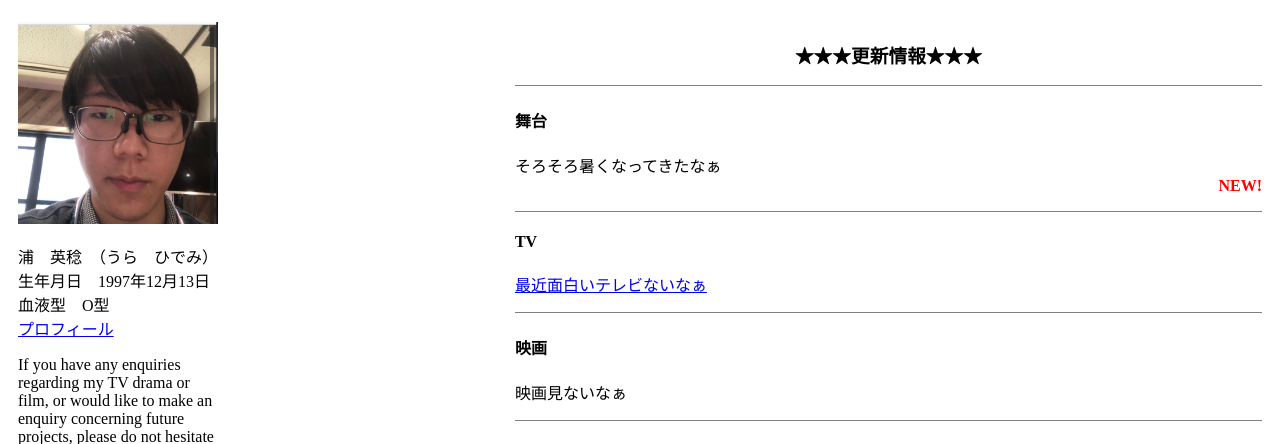
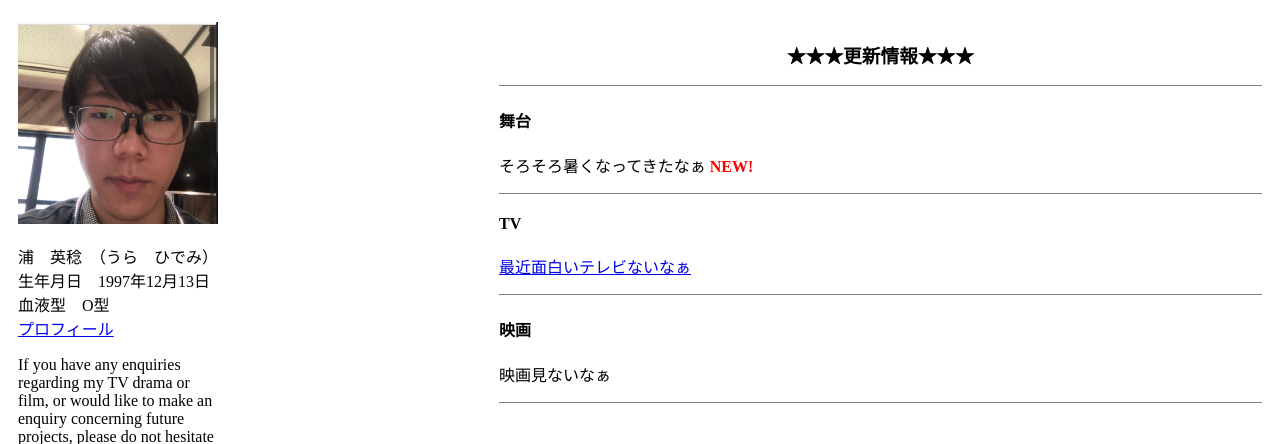
Before and after one commit to umptan/docker_practice, a PHP site: page / in a window 1280 px wide. Shown: the part 77-521 px from the top of the page. Run offline with PHP 8.4, Linux system fonts and the light colour scheme.

Commit message:
newを修正した

```diff
--- a/html/index.php
+++ b/html/index.php
@@ -46,8 +46,9 @@
                 <h3>★★★更新情報★★★</h3>
                 <article>
                     <h4>舞台</h4>
-                    <div>そろそろ暑くなってきたなぁ</div>
-                    <div id="new">NEW!</div>
+                    <div>そろそろ暑くなってきたなぁ
+                    <span class="new">NEW!</span></div>
+
                 </article>
                 <article>
                     <h4>TV</h4>
--- a/html/styles/index.css
+++ b/html/styles/index.css
@@ -23,11 +23,12 @@ padding-left: 0px;}
     text-align: center
 }
 
-#new {
+.new {
     text-align: right;
     color: red;
     font-weight: 900;
     font-family: serif;
+    text-align: right;
 }
 
 #history article {
```
